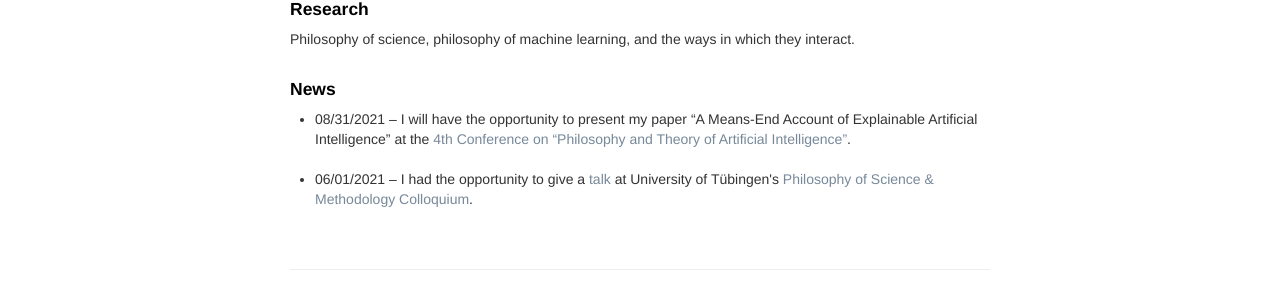
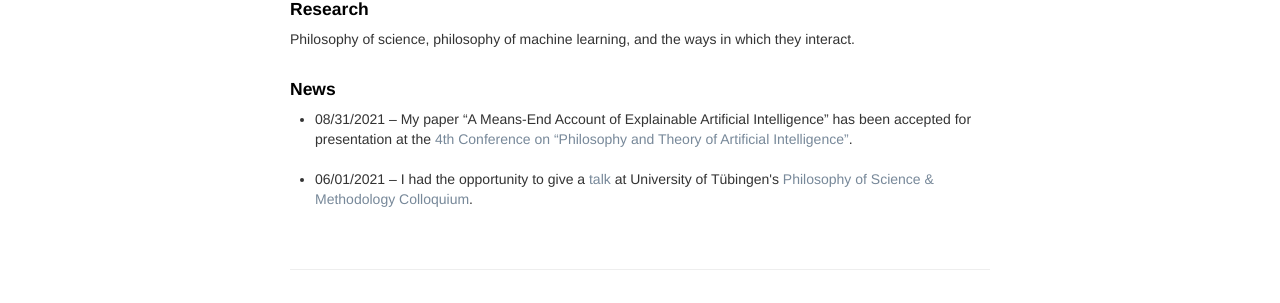
Before and after one commit to oliverbuchholz/oliverbuchholz.github.io, a Jekyll site: the page built from index.md, in a window 1280 px wide. Shown: the part 283-586 px from the top of the page. Built offline with Jekyll 4.4.1, drawn with Linux system fonts in a browser that asks for light colours.

Commit message:
Update news

```diff
--- a/index.md
+++ b/index.md
@@ -21,7 +21,7 @@ Philosophy of science, philosophy of machine learning, and the ways in which the
 <h4> News </h4>
 
 <ul>
-<li> 08/31/2021 &ndash; I will have the opportunity to present my paper &ldquo;A Means-End Account of Explainable Artificial Intelligence&rdquo; at the <a href="https://www.pt-ai.org/2021" target="_blank">4th Conference on &ldquo;Philosophy and Theory of Artificial Intelligence&rdquo;</a>.<br><br>
+<li> 08/31/2021 &ndash; My paper &ldquo;A Means-End Account of Explainable Artificial Intelligence&rdquo; has been accepted for presentation at the <a href="https://www.pt-ai.org/2021" target="_blank">4th Conference on &ldquo;Philosophy and Theory of Artificial Intelligence&rdquo;</a>.<br><br>
 </li>
 
 <li> 06/01/2021 &ndash; I had the opportunity to give a <a href="https://www.youtube.com/watch?v=gJqGN2Las0s" target="_blank">talk</a> at University of T&uuml;bingen's <a href="https://www.youtube.com/watch?v=9axjY4VCXH4&list=PLsY-pzz3J1IROY5FmJe8pdg7ni72Vzk0k" target="_blank">Philosophy of Science &amp; Methodology Colloquium</a>.<br><br>
```
